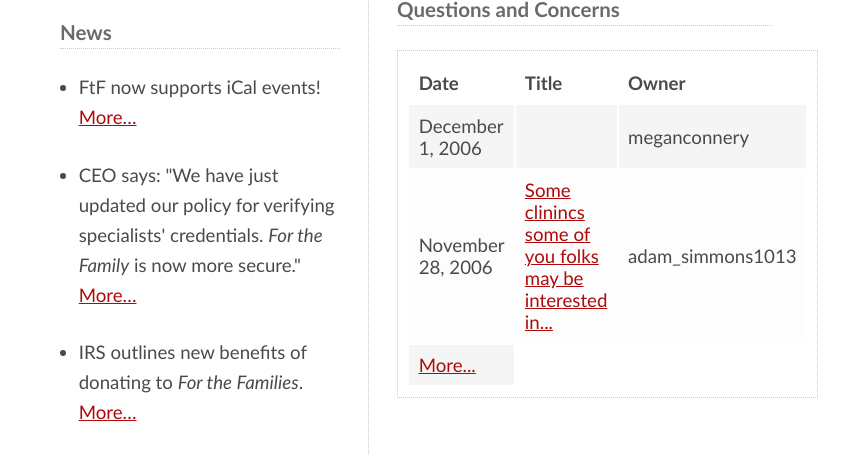
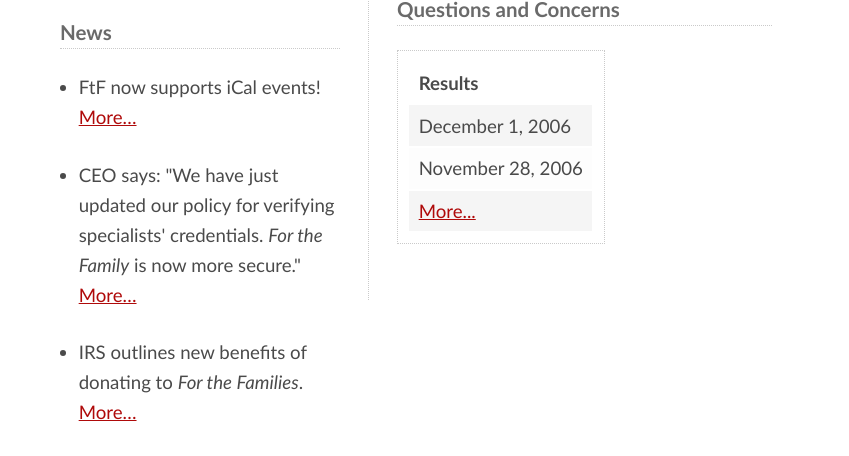
Before and after one commit to forthefamilies/website, a plain HTML site: page SearchResults.html in a window 1280 px wide. Shown: the part 377-833 px from the top of the page, without its empty margins (224-1073 px from the left). Drawn offline with Linux system fonts and the light colour scheme.

Commit message:
Update SearchResults.html
more incremental changes.

```diff
--- a/SearchResults.html
+++ b/SearchResults.html
@@ -59,19 +59,13 @@
              <h3>Questions and Concerns</h3>
              <table>
                <tr>
-                 <th>Date</th>
-                 <th>Title</th>
-                 <th>Owner</th>
+                 <th>Results</th>
                </tr>
                <tr class="rowA">
                  <td>December 1, 2006</td>
-                 <td></td>
-                 <td>meganconnery</td>
                </tr>
                <tr class="rowB">
                  <td>November 28, 2006</td>
-                 <td><a href="#">Some clinincs some of you folks may be interested in...</a></td>
-                 <td>adam_simmons1013</td>
                </tr>
                <tr class="rowA">
                  <td><a href="#">More...</a></td>
```
